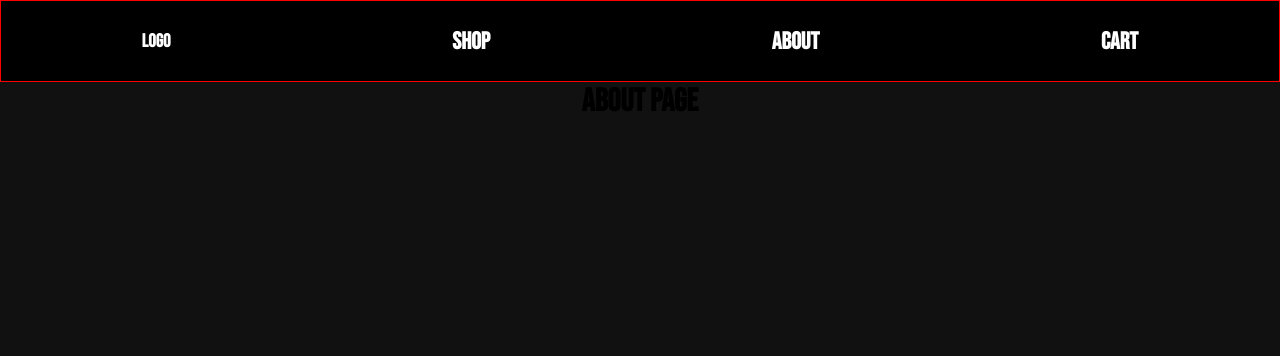
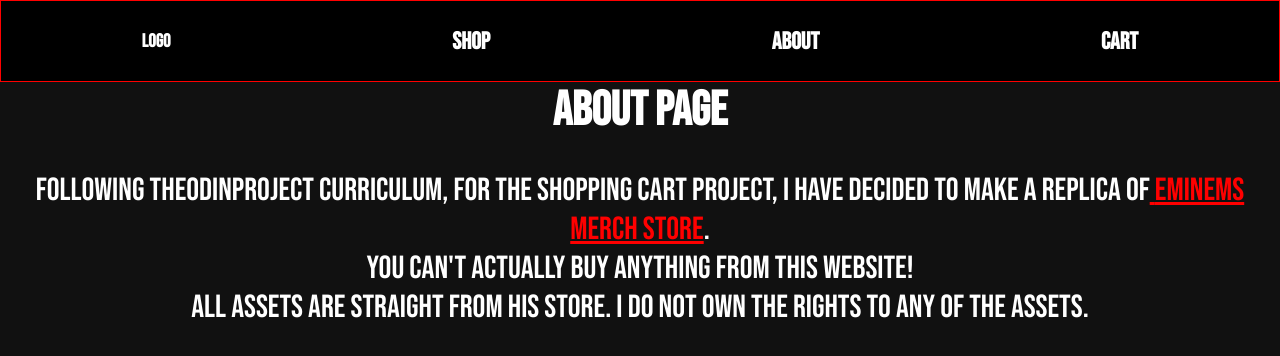
Before and after one commit to fpsbowser/shopping-cart, a React (Create React App) app: page /about in a window 1280 px wide. Shown: the top 356 px of the page. Built offline with nearby package versions, Linux system fonts and the light colour scheme.

Commit message:
added information to render

```diff
--- a/src/components/About.js
+++ b/src/components/About.js
@@ -1,9 +1,23 @@
 import React from "react";
+import "../styles/about.css";
 
 const About = () => {
   return (
     <div>
-      <h1>About Page</h1>
+      <h1 id="about-title">About Page</h1>
+      <p>
+        Following theodinproject curriculum, for the shopping cart project, I
+        have decided to make a replica of
+        <a id="eminem-link" href="https://shop.eminem.com/collections/kamikaze">
+          {" "}
+          Eminems Merch Store
+        </a>
+        . <br></br>
+        You can't actually buy anything from this website!
+        <br></br>
+        All assets are straight from his store. I do not own the rights to any
+        of the assets.
+      </p>
     </div>
   );
 };
```
